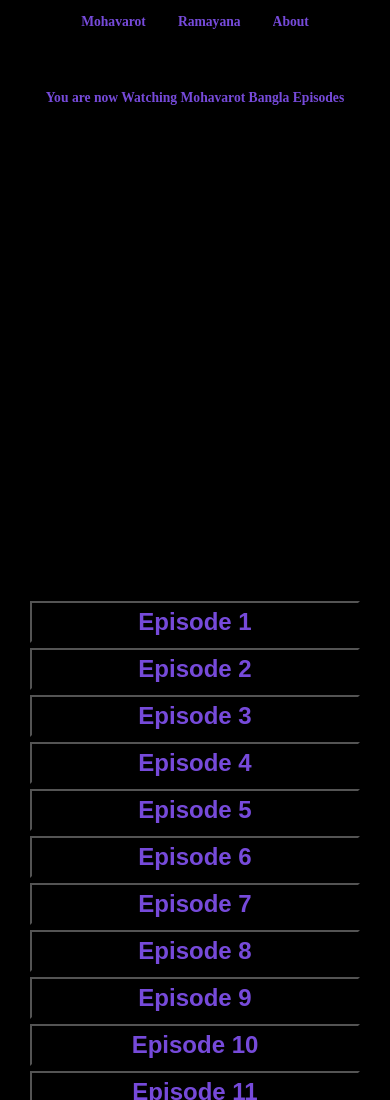
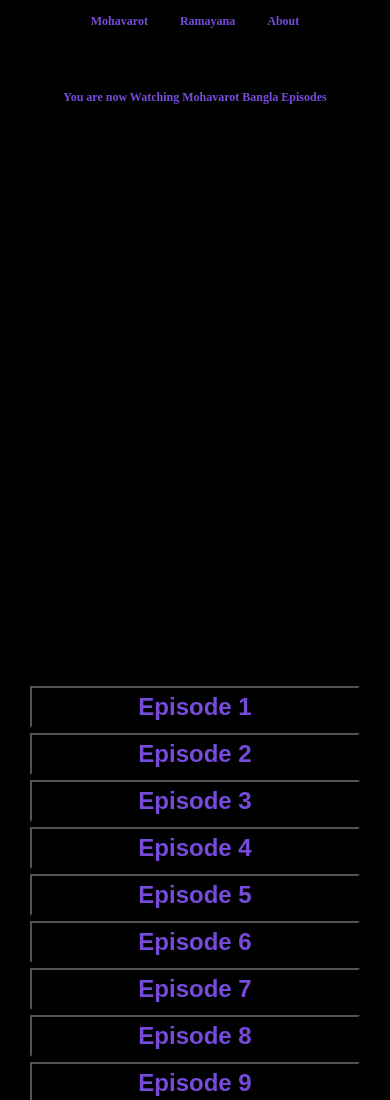
Before and after one commit to pcb951/Ramayan_and_Mohavarot_watch_online, a plain HTML site: page index.html in a window 390 px wide. Shown: the top 1100 px of the page. Drawn offline with Linux system fonts and the light colour scheme.

Commit message:
fix again ang again 21 june

```diff
--- a/index.html
+++ b/index.html
@@ -20,6 +20,7 @@
         body {
             background-color: black;
         }
+
         /* CSS for the menu bar */
         .menu_bar {
             height: 60px;
@@ -179,15 +180,15 @@
         /* Responsive Styles */
 
         @media (max-width: 768px) {
-            *{
+            * {
                 box-sizing: border-box;
                 margin: 0;
                 padding: 0;
 
             }
 
-            h1{
-                font-size: .85rem;
+            h1 {
+                font-size: .75rem;
             }
 
             .menu_bar {
@@ -199,6 +200,7 @@
             .advisitment-left {
                 display: none;
             }
+
             .payer {
                 width: 100%;
                 height: 30vh;
@@ -232,7 +234,7 @@
 
 
             #buttonContainer {
-                margin-top: 30vh;
+                margin-top: 40vh;
                 box-sizing: border-box;
                 display: flex;
                 flex-direction: column;
@@ -248,14 +250,15 @@
         }
 
         @media (max-width: 576px) {
-            *{
+            * {
                 box-sizing: border-box;
                 margin: 0;
                 padding: 0;
 
             }
-            h1{
-                font-size: .85rem;
+
+            h1 {
+                font-size: .75rem;
             }
 
             .menu_bar {
@@ -263,9 +266,11 @@
                 height: 60px;
                 background-color: black;
             }
+
             .advisitment-left {
                 display: none;
             }
+
             .payer {
                 width: 100%;
                 height: 30vh;
@@ -291,7 +296,7 @@
 
 
             #buttonContainer {
-                margin-top: 30vh;
+                margin-top: 40vh;
                 box-sizing: border-box;
                 display: flex;
                 flex-direction: column;
```
Also changed, not shown: ramayan.html (+4 -4 lines). Lines whose indentation alone changed are shown as unchanged.
